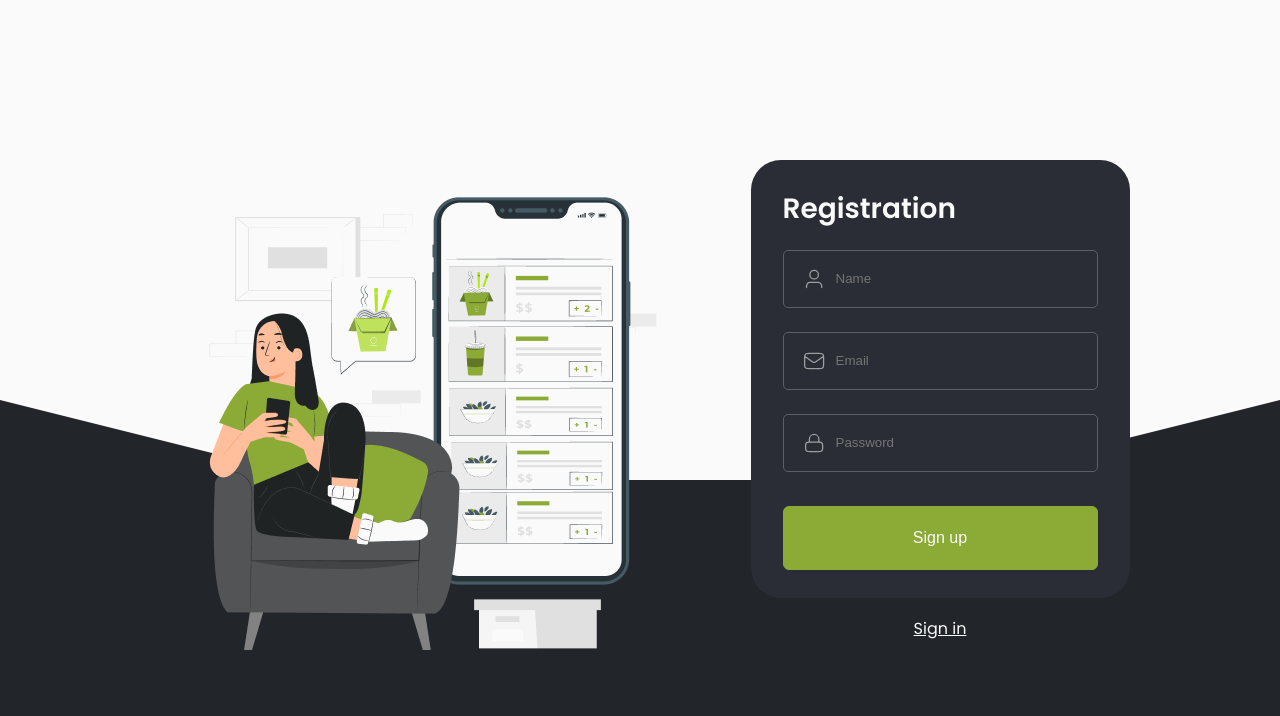
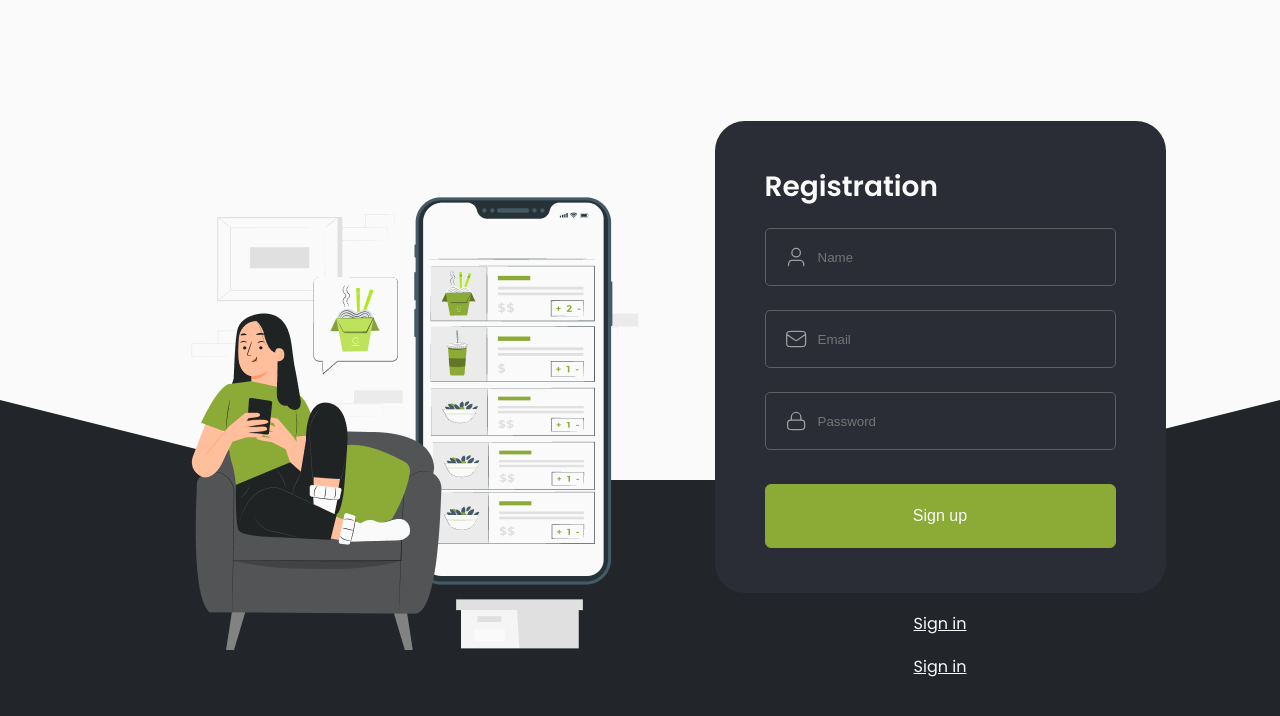
Before and after one commit to dag-szad/SoYummy, a Vue app in the folder frontend/: page /register in a window 1280 px wide. Shown: the top 716 px of the page. Built offline with nearby package versions, Linux system fonts and the light colour scheme.

Commit message:
feat: moved link and update styles

```diff
--- a/frontend/src/components/templates/AuthForm.vue
+++ b/frontend/src/components/templates/AuthForm.vue
@@ -1,4 +1,5 @@
 <template>
+    <div class="layout">
         <div class="form">
             <h1 class="form__title">{{ formTitle }}</h1>
             <form @submit.prevent="handleSubmit" class="input">
@@ -10,7 +11,9 @@
                     v-if="isRegister"
                 >
                     <svg class="input__icon">
-                    <use href="../../assets/icons/icons.svg#user-icon"></use>
+                        <use
+                            href="../../assets/icons/icons.svg#user-icon"
+                        ></use>
                     </svg>
                     <input
                         id="username"
@@ -20,7 +23,9 @@
                         placeholder="Name"
                     />
                 </div>
-            <p v-if="usernameError" class="input__error">{{ usernameError }}</p>
+                <p v-if="usernameError" class="input__error">
+                    {{ usernameError }}
+                </p>
 
                 <div
                     :class="[
@@ -29,7 +34,9 @@
                     ]"
                 >
                     <svg class="input__icon">
-                    <use href="../../assets/icons/icons.svg#mail-icon"></use>
+                        <use
+                            href="../../assets/icons/icons.svg#mail-icon"
+                        ></use>
                     </svg>
                     <input
                         id="email"
@@ -60,7 +67,9 @@
                         placeholder="Password"
                     />
                 </div>
-            <p v-if="passwordError" class="input__error">{{ passwordError }}</p>
+                <p v-if="passwordError" class="input__error">
+                    {{ passwordError }}
+                </p>
 
                 <main-button
                     :button-title="buttonTitle"
@@ -72,8 +81,21 @@
                     class="input__button"
                 ></main-button>
 
-            <p v-if="errorMessage" class="input__error">{{ errorMessage }}</p>
+                <p v-if="errorMessage" class="input__error">
+                    {{ errorMessage }}
+                </p>
             </form>
+        </div>
+        <div>
+            <div v-if="isRegister">
+                <router-link class="link" to="/login"> Sign in </router-link>
+            </div>
+            <div v-else>
+                <router-link class="link" to="/register">
+                    Registration
+                </router-link>
+            </div>
+        </div>
     </div>
 </template>
 
@@ -171,12 +193,25 @@ const getValidationClass = (error: string, field: string) => {
 </script>
 
 <style lang="scss" scoped>
+.layout {
+    display: flex;
+    flex-direction: column;
+    align-items: center;
+    gap: 18px;
+
+    width: 100%;
+    max-width: 300px;
+
+    @media (min-width: 768px) {
+        max-width: 410px;
+    }
+}
 .form {
     display: flex;
     flex-direction: column;
     gap: 20px;
 
-    padding: 28px 32px;
+    padding: 25px 30px;
     width: 100%;
 
     color: var(--main-white);
@@ -185,7 +220,7 @@ const getValidationClass = (error: string, field: string) => {
     border-radius: 30px;
 
     @media (min-width: 768px) {
-        margin: 0;
+        padding: 45px 50px;
     }
 
     &__title {
@@ -269,4 +304,13 @@ const getValidationClass = (error: string, field: string) => {
         margin-top: 10px;
     }
 }
+
+.link {
+    color: var(--main-white);
+    transition: color 0.3s ease-in-out;
+
+    &:hover {
+        color: var(--main-green-hover);
+    }
+}
 </style>
```
Lines whose indentation alone changed are shown as unchanged.
